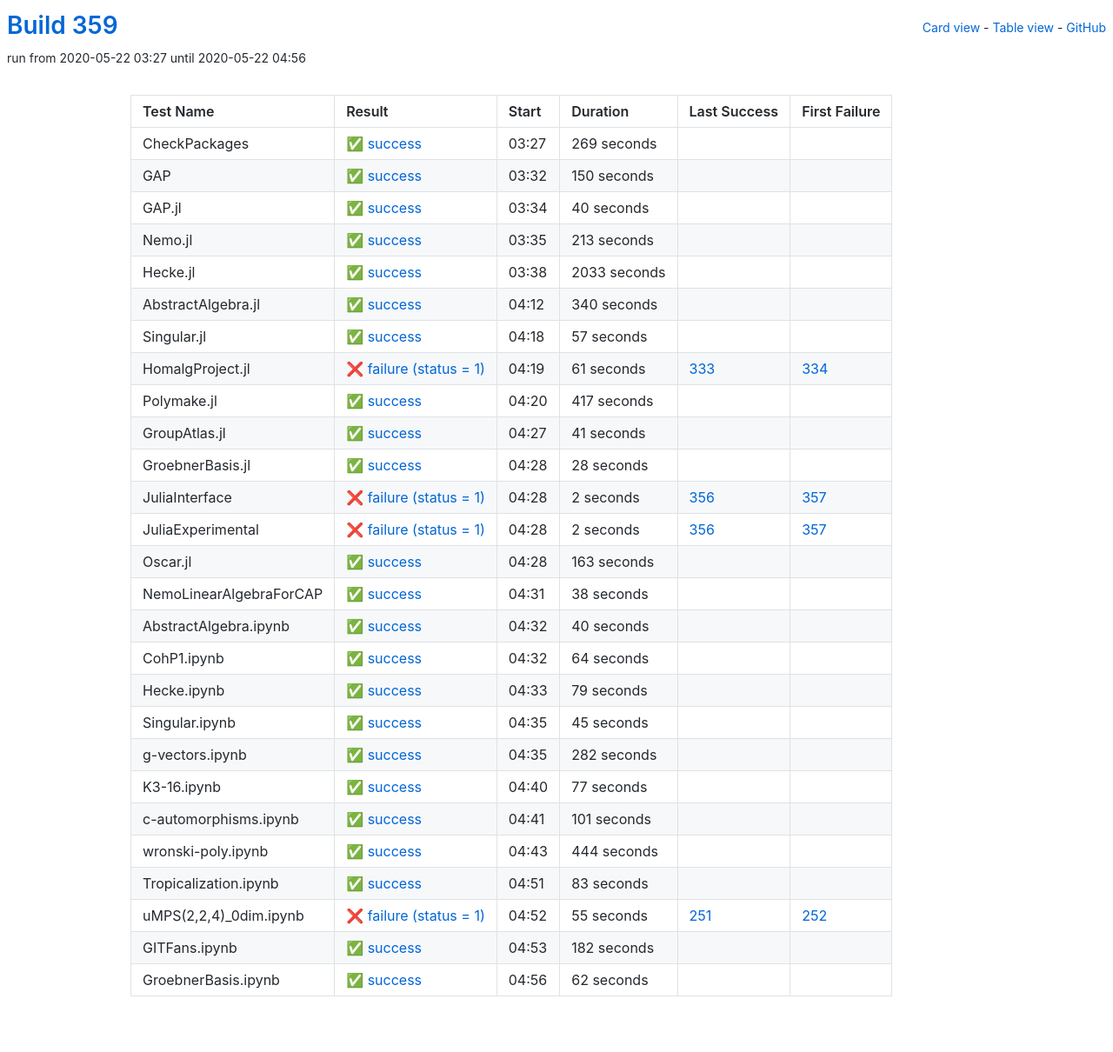
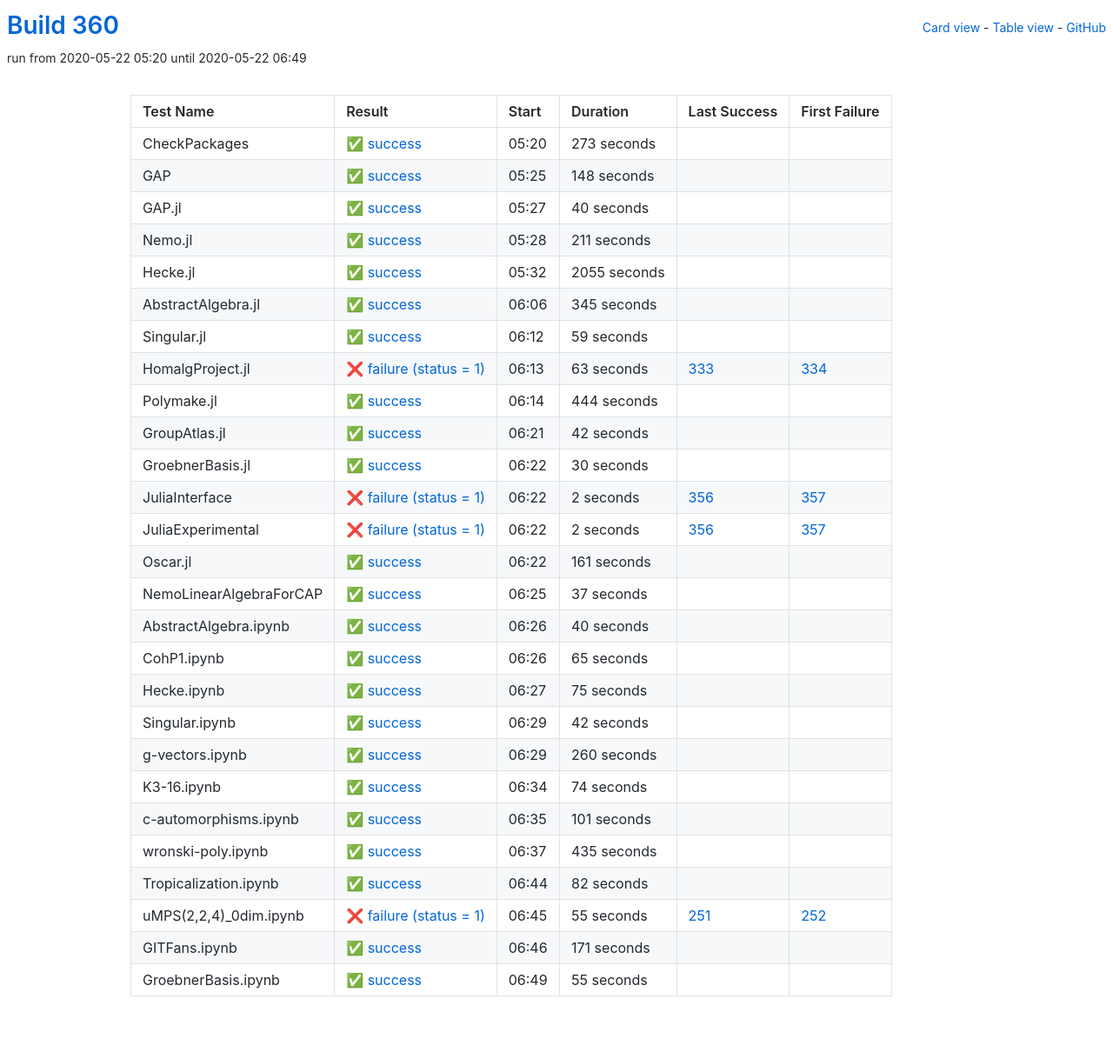
Before and after one commit to oscar-system/oscar-ci-status-1.4, a Jekyll site: the page built from table.html, in a window 1280 px wide. Shown: the whole page at 87% size. Built offline with Jekyll 4.4.1, drawn with Linux system fonts in a browser that asks for light colours.

Commit message:
Build 360

```diff
--- a/_data/ci.yml
+++ b/_data/ci.yml
@@ -1,29 +1,29 @@
-build: 359
-build_url: https://oscarci.mathematik.uni-kl.de/job/oscar-julia-1.4/359/
+build: 360
+build_url: https://oscarci.mathematik.uni-kl.de/job/oscar-julia-1.4/360/
 job: oscar-julia-1.4
 tests:
-- duration: 269
+- duration: 273
   exitcode: 0
   first_failure: false
   first_failure_url: null
   id: checkpackages
   last_success: false
   last_success_url: null
-  log: https://oscarci.mathematik.uni-kl.de/job/oscar-julia-1.4/359/artifact/logs/build-359/CheckPackages.log
+  log: https://oscarci.mathematik.uni-kl.de/job/oscar-julia-1.4/360/artifact/logs/build-360/CheckPackages.log
   name: CheckPackages
-  start: 2020-05-22 03:27
+  start: 2020-05-22 05:20
   status: success
   success: true
-- duration: 150
+- duration: 148
   exitcode: 0
   first_failure: false
   first_failure_url: null
   id: gap
   last_success: false
   last_success_url: null
-  log: https://oscarci.mathematik.uni-kl.de/job/oscar-julia-1.4/359/artifact/logs/build-359/GAP.log
+  log: https://oscarci.mathematik.uni-kl.de/job/oscar-julia-1.4/360/artifact/logs/build-360/GAP.log
   name: GAP
-  start: 2020-05-22 03:32
+  start: 2020-05-22 05:25
   status: success
   success: true
 - duration: 40
@@ -33,105 +33,105 @@ tests:
   id: gap-jl
   last_success: false
   last_success_url: null
-  log: https://oscarci.mathematik.uni-kl.de/job/oscar-julia-1.4/359/artifact/logs/build-359/GAP.jl.log
+  log: https://oscarci.mathematik.uni-kl.de/job/oscar-julia-1.4/360/artifact/logs/build-360/GAP.jl.log
   name: GAP.jl
-  start: 2020-05-22 03:34
+  start: 2020-05-22 05:27
   status: success
   success: true
-- duration: 213
+- duration: 211
   exitcode: 0
   first_failure: false
   first_failure_url: null
   id: nemo-jl
   last_success: false
   last_success_url: null
-  log: https://oscarci.mathematik.uni-kl.de/job/oscar-julia-1.4/359/artifact/logs/build-359/Nemo.jl.log
+  log: https://oscarci.mathematik.uni-kl.de/job/oscar-julia-1.4/360/artifact/logs/build-360/Nemo.jl.log
   name: Nemo.jl
-  start: 2020-05-22 03:35
+  start: 2020-05-22 05:28
   status: success
   success: true
-- duration: 2033
+- duration: 2055
   exitcode: 0
   first_failure: false
   first_failure_url: null
   id: hecke-jl
   last_success: false
   last_success_url: null
-  log: https://oscarci.mathematik.uni-kl.de/job/oscar-julia-1.4/359/artifact/logs/build-359/Hecke.jl.log
+  log: https://oscarci.mathematik.uni-kl.de/job/oscar-julia-1.4/360/artifact/logs/build-360/Hecke.jl.log
   name: Hecke.jl
-  start: 2020-05-22 03:38
+  start: 2020-05-22 05:32
   status: success
   success: true
-- duration: 340
+- duration: 345
   exitcode: 0
   first_failure: false
   first_failure_url: null
   id: abstractalgebra-jl
   last_success: false
   last_success_url: null
-  log: https://oscarci.mathematik.uni-kl.de/job/oscar-julia-1.4/359/artifact/logs/build-359/AbstractAlgebra.jl.log
+  log: https://oscarci.mathematik.uni-kl.de/job/oscar-julia-1.4/360/artifact/logs/build-360/AbstractAlgebra.jl.log
   name: AbstractAlgebra.jl
-  start: 2020-05-22 04:12
+  start: 2020-05-22 06:06
   status: success
   success: true
-- duration: 57
+- duration: 59
   exitcode: 0
   first_failure: false
   first_failure_url: null
   id: singular-jl
   last_success: false
   last_success_url: null
-  log: https://oscarci.mathematik.uni-kl.de/job/oscar-julia-1.4/359/artifact/logs/build-359/Singular.jl.log
+  log: https://oscarci.mathematik.uni-kl.de/job/oscar-julia-1.4/360/artifact/logs/build-360/Singular.jl.log
   name: Singular.jl
-  start: 2020-05-22 04:18
+  start: 2020-05-22 06:12
   status: success
   success: true
-- duration: 61
+- duration: 63
   exitcode: 1
   first_failure: 334
   first_failure_url: https://oscarci.mathematik.uni-kl.de/job/oscar-julia-1.4/334/
   id: homalgproject-jl
   last_success: 333
   last_success_url: https://oscarci.mathematik.uni-kl.de/job/oscar-julia-1.4/333/
-  log: https://oscarci.mathematik.uni-kl.de/job/oscar-julia-1.4/359/artifact/logs/build-359/HomalgProject.jl.log
+  log: https://oscarci.mathematik.uni-kl.de/job/oscar-julia-1.4/360/artifact/logs/build-360/HomalgProject.jl.log
   name: HomalgProject.jl
-  start: 2020-05-22 04:19
+  start: 2020-05-22 06:13
   status: failure
   success: false
-- duration: 417
+- duration: 444
   exitcode: 0
   first_failure: false
   first_failure_url: null
   id: polymake-jl
   last_success: false
   last_success_url: null
-  log: https://oscarci.mathematik.uni-kl.de/job/oscar-julia-1.4/359/artifact/logs/build-359/Polymake.jl.log
+  log: https://oscarci.mathematik.uni-kl.de/job/oscar-julia-1.4/360/artifact/logs/build-360/Polymake.jl.log
   name: Polymake.jl
-  start: 2020-05-22 04:20
+  start: 2020-05-22 06:14
   status: success
   success: true
-- duration: 41
+- duration: 42
   exitcode: 0
   first_failure: false
   first_failure_url: null
   id: groupatlas-jl
   last_success: false
   last_success_url: null
-  log: https://oscarci.mathematik.uni-kl.de/job/oscar-julia-1.4/359/artifact/logs/build-359/GroupAtlas.jl.log
+  log: https://oscarci.mathematik.uni-kl.de/job/oscar-julia-1.4/360/artifact/logs/build-360/GroupAtlas.jl.log
   name: GroupAtlas.jl
-  start: 2020-05-22 04:27
+  start: 2020-05-22 06:21
   status: success
   success: true
-- duration: 28
+- duration: 30
   exitcode: 0
   first_failure: false
   first_failure_url: null
   id: groebnerbasis-jl
   last_success: false
   last_success_url: null
-  log: https://oscarci.mathematik.uni-kl.de/job/oscar-julia-1.4/359/artifact/logs/build-359/GroebnerBasis.jl.log
+  log: https://oscarci.mathematik.uni-kl.de/job/oscar-julia-1.4/360/artifact/logs/build-360/GroebnerBasis.jl.log
   name: GroebnerBasis.jl
-  start: 2020-05-22 04:28
+  start: 2020-05-22 06:22
   status: success
   success: true
 - duration: 2
@@ -141,9 +141,9 @@ tests:
   id: juliainterface
   last_success: 356
   last_success_url: https://oscarci.mathematik.uni-kl.de/job/oscar-julia-1.4/356/
-  log: https://oscarci.mathematik.uni-kl.de/job/oscar-julia-1.4/359/artifact/logs/build-359/JuliaInterface.log
+  log: https://oscarci.mathematik.uni-kl.de/job/oscar-julia-1.4/360/artifact/logs/build-360/JuliaInterface.log
   name: JuliaInterface
-  start: 2020-05-22 04:28
+  start: 2020-05-22 06:22
   status: failure
   success: false
 - duration: 2
@@ -153,33 +153,33 @@ tests:
   id: juliaexperimental
   last_success: 356
   last_success_url: https://oscarci.mathematik.uni-kl.de/job/oscar-julia-1.4/356/
-  log: https://oscarci.mathematik.uni-kl.de/job/oscar-julia-1.4/359/artifact/logs/build-359/JuliaExperimental.log
+  log: https://oscarci.mathematik.uni-kl.de/job/oscar-julia-1.4/360/artifact/logs/build-360/JuliaExperimental.log
   name: JuliaExperimental
-  start: 2020-05-22 04:28
+  start: 2020-05-22 06:22
   status: failure
   success: false
-- duration: 163
+- duration: 161
   exitcode: 0
   first_failure: false
   first_failure_url: null
   id: oscar-jl
   last_success: false
   last_success_url: null
-  log: https://oscarci.mathematik.uni-kl.de/job/oscar-julia-1.4/359/artifact/logs/build-359/Oscar.jl.log
+  log: https://oscarci.mathematik.uni-kl.de/job/oscar-julia-1.4/360/artifact/logs/build-360/Oscar.jl.log
   name: Oscar.jl
-  start: 2020-05-22 04:28
+  start: 2020-05-22 06:22
   status: success
   success: true
-- duration: 38
+- duration: 37
   exitcode: 0
   first_failure: false
   first_failure_url: null
   id: nemolinearalgebraforcap
   last_success: false
   last_success_url: null
-  log: https://oscarci.mathematik.uni-kl.de/job/oscar-julia-1.4/359/artifact/logs/build-359/NemoLinearAlgebraForCAP.log
+  log: https://oscarci.mathematik.uni-kl.de/job/oscar-julia-1.4/360/artifact/logs/build-360/NemoLinearAlgebraForCAP.log
   name: NemoLinearAlgebraForCAP
-  start: 2020-05-22 04:31
+  start: 2020-05-22 06:25
   status: success
   success: true
 - duration: 40
@@ -189,69 +189,69 @@ tests:
   id: abstractalgebra-ipynb
   last_success: false
   last_success_url: null
-  log: https://oscarci.mathematik.uni-kl.de/job/oscar-julia-1.4/359/artifact/logs/build-359/AbstractAlgebra.ipynb.log
+  log: https://oscarci.mathematik.uni-kl.de/job/oscar-julia-1.4/360/artifact/logs/build-360/AbstractAlgebra.ipynb.log
   name: AbstractAlgebra.ipynb
-  start: 2020-05-22 04:32
+  start: 2020-05-22 06:26
   status: success
   success: true
-- duration: 64
+- duration: 65
   exitcode: 0
   first_failure: false
   first_failure_url: null
   id: cohp1-ipynb
   last_success: false
   last_success_url: null
-  log: https://oscarci.mathematik.uni-kl.de/job/oscar-julia-1.4/359/artifact/logs/build-359/CohP1.ipynb.log
+  log: https://oscarci.mathematik.uni-kl.de/job/oscar-julia-1.4/360/artifact/logs/build-360/CohP1.ipynb.log
   name: CohP1.ipynb
-  start: 2020-05-22 04:32
+  start: 2020-05-22 06:26
   status: success
   success: true
-- duration: 79
+- duration: 75
   exitcode: 0
   first_failure: false
   first_failure_url: null
   id: hecke-ipynb
   last_success: false
   last_success_url: null
-  log: https://oscarci.mathematik.uni-kl.de/job/oscar-julia-1.4/359/artifact/logs/build-359/Hecke.ipynb.log
+  log: https://oscarci.mathematik.uni-kl.de/job/oscar-julia-1.4/360/artifact/logs/build-360/Hecke.ipynb.log
   name: Hecke.ipynb
-  start: 2020-05-22 04:33
+  start: 2020-05-22 06:27
   status: success
   success: true
-- duration: 45
+- duration: 42
   exitcode: 0
   first_failure: false
   first_failure_url: null
   id: singular-ipynb
   last_success: false
   last_success_url: null
-  log: https://oscarci.mathematik.uni-kl.de/job/oscar-julia-1.4/359/artifact/logs/build-359/Singular.ipynb.log
+  log: https://oscarci.mathematik.uni-kl.de/job/oscar-julia-1.4/360/artifact/logs/build-360/Singular.ipynb.log
   name: Singular.ipynb
-  start: 2020-05-22 04:35
+  start: 2020-05-22 06:29
   status: success
   success: true
-- duration: 282
+- duration: 260
   exitcode: 0
   first_failure: false
   first_failure_url: null
   id: g-vectors-ipynb
   last_success: false
   last_success_url: null
-  log: https://oscarci.mathematik.uni-kl.de/job/oscar-julia-1.4/359/artifact/logs/build-359/g-vectors.ipynb.log
+  log: https://oscarci.mathematik.uni-kl.de/job/oscar-julia-1.4/360/artifact/logs/build-360/g-vectors.ipynb.log
   name: g-vectors.ipynb
-  start: 2020-05-22 04:35
+  start: 2020-05-22 06:29
   status: success
   success: true
-- duration: 77
+- duration: 74
   exitcode: 0
   first_failure: false
   first_failure_url: null
   id: k3-16-ipynb
   last_success: false
   last_success_url: null
-  log: https://oscarci.mathematik.uni-kl.de/job/oscar-julia-1.4/359/artifact/logs/build-359/K3-16.ipynb.log
+  log: https://oscarci.mathematik.uni-kl.de/job/oscar-julia-1.4/360/artifact/logs/build-360/K3-16.ipynb.log
   name: K3-16.ipynb
-  start: 2020-05-22 04:40
+  start: 2020-05-22 06:34
   status: success
   success: true
 - duration: 101
@@ -261,33 +261,33 @@ tests:
   id: c-automorphisms-ipynb
   last_success: false
   last_success_url: null
-  log: https://oscarci.mathematik.uni-kl.de/job/oscar-julia-1.4/359/artifact/logs/build-359/c-automorphisms.ipynb.log
+  log: https://oscarci.mathematik.uni-kl.de/job/oscar-julia-1.4/360/artifact/logs/build-360/c-automorphisms.ipynb.log
   name: c-automorphisms.ipynb
-  start: 2020-05-22 04:41
+  start: 2020-05-22 06:35
   status: success
   success: true
-- duration: 444
+- duration: 435
   exitcode: 0
   first_failure: false
   first_failure_url: null
   id: wronski-poly-ipynb
   last_success: false
   last_success_url: null
-  log: https://oscarci.mathematik.uni-kl.de/job/oscar-julia-1.4/359/artifact/logs/build-359/wronski-poly.ipynb.log
+  log: https://oscarci.mathematik.uni-kl.de/job/oscar-julia-1.4/360/artifact/logs/build-360/wronski-poly.ipynb.log
   name: wronski-poly.ipynb
-  start: 2020-05-22 04:43
+  start: 2020-05-22 06:37
   status: success
   success: true
-- duration: 83
+- duration: 82
   exitcode: 0
   first_failure: false
   first_failure_url: null
   id: tropicalization-ipynb
   last_success: false
   last_success_url: null
-  log: https://oscarci.mathematik.uni-kl.de/job/oscar-julia-1.4/359/artifact/logs/build-359/Tropicalization.ipynb.log
+  log: https://oscarci.mathematik.uni-kl.de/job/oscar-julia-1.4/360/artifact/logs/build-360/Tropicalization.ipynb.log
   name: Tropicalization.ipynb
-  start: 2020-05-22 04:51
+  start: 2020-05-22 06:44
   status: success
   success: true
 - duration: 55
@@ -297,32 +297,32 @@ tests:
   id: umps-2-2-4-0dim-ipynb
   last_success: 251
   last_success_url: https://oscarci.mathematik.uni-kl.de/job/oscar-julia-1.4/251/
-  log: https://oscarci.mathematik.uni-kl.de/job/oscar-julia-1.4/359/artifact/logs/build-359/uMPS-2-2-4-_0dim.ipynb.log
+  log: https://oscarci.mathematik.uni-kl.de/job/oscar-julia-1.4/360/artifact/logs/build-360/uMPS-2-2-4-_0dim.ipynb.log
   name: uMPS(2,2,4)_0dim.ipynb
-  start: 2020-05-22 04:52
+  start: 2020-05-22 06:45
   status: failure
   success: false
-- duration: 182
+- duration: 171
   exitcode: 0
   first_failure: false
   first_failure_url: null
   id: gitfans-ipynb
   last_success: false
   last_success_url: null
-  log: https://oscarci.mathematik.uni-kl.de/job/oscar-julia-1.4/359/artifact/logs/build-359/GITFans.ipynb.log
+  log: https://oscarci.mathematik.uni-kl.de/job/oscar-julia-1.4/360/artifact/logs/build-360/GITFans.ipynb.log
   name: GITFans.ipynb
-  start: 2020-05-22 04:53
+  start: 2020-05-22 06:46
   status: success
   success: true
-- duration: 62
+- duration: 55
   exitcode: 0
   first_failure: false
   first_failure_url: null
   id: groebnerbasis-ipynb
   last_success: false
   last_success_url: null
-  log: https://oscarci.mathematik.uni-kl.de/job/oscar-julia-1.4/359/artifact/logs/build-359/GroebnerBasis.ipynb.log
+  log: https://oscarci.mathematik.uni-kl.de/job/oscar-julia-1.4/360/artifact/logs/build-360/GroebnerBasis.ipynb.log
   name: GroebnerBasis.ipynb
-  start: 2020-05-22 04:56
+  start: 2020-05-22 06:49
   status: success
   success: true
```
Also changed, not shown: README.md.
